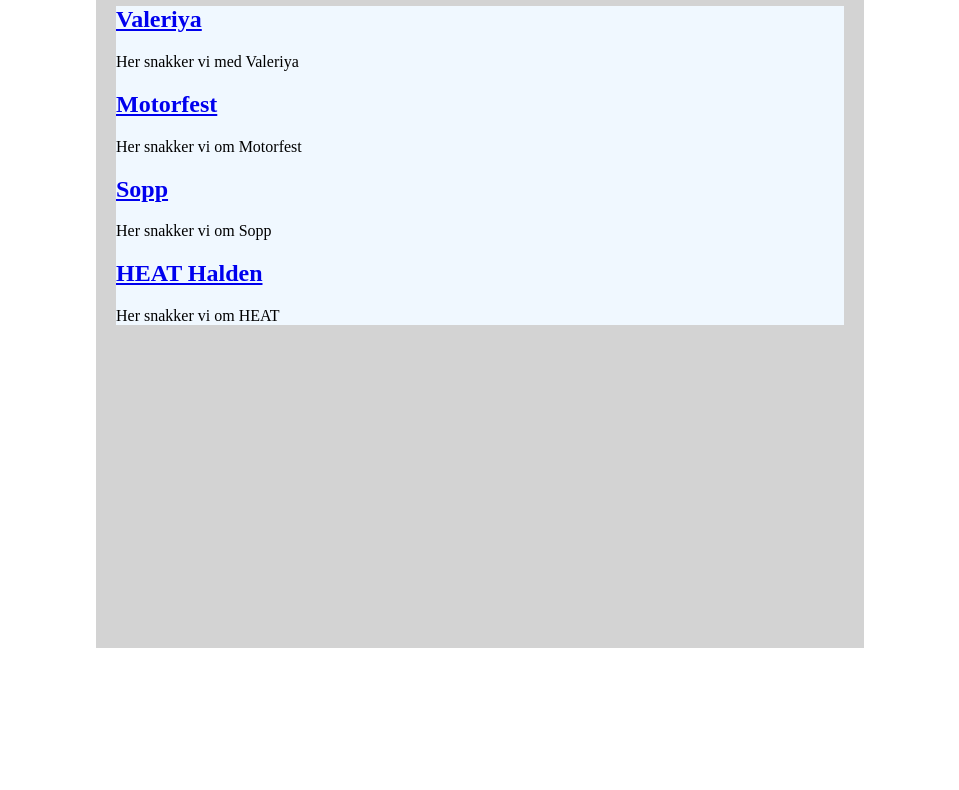
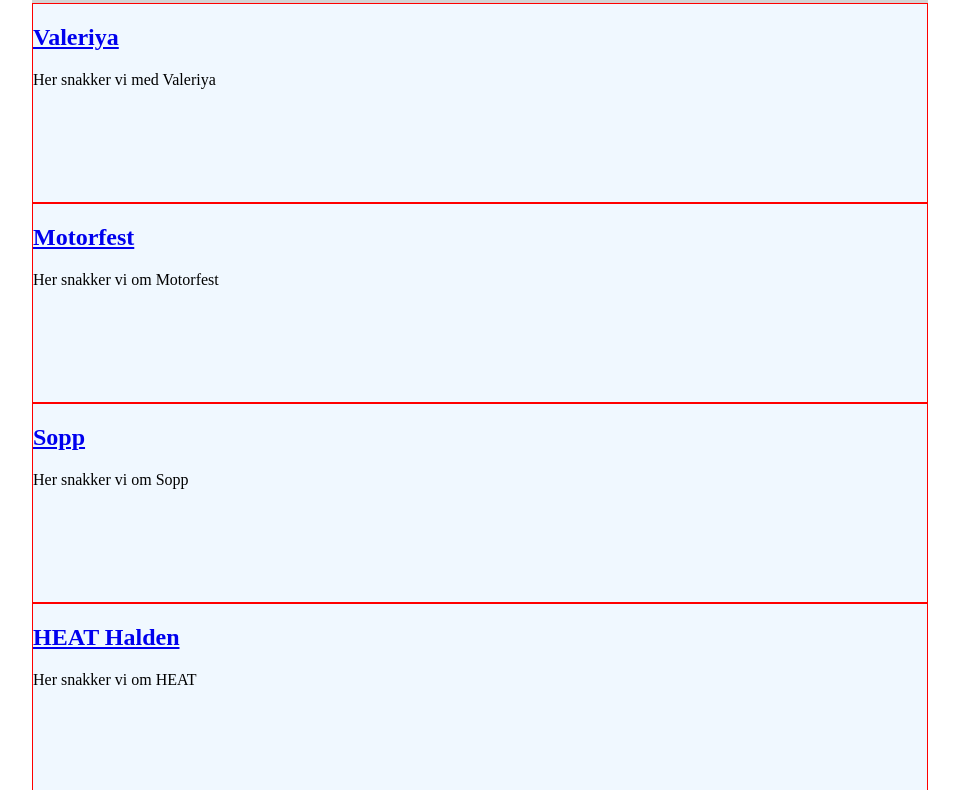
Before and after one commit to GJRTSN/Com-Des, a plain HTML site: page index.html in a window 1280 px wide. Shown: the part 223-1013 px from the top of the page, without its empty margins (160-1119 px from the left). Before the commit the page ends 871 px from the top, so only its background shows below. Drawn offline with Linux system fonts and the light colour scheme.

Commit message:
struktur

```diff
--- a/index.html
+++ b/index.html
@@ -26,19 +26,19 @@
     <main>
       <h1>Lokale nyheter</h1>
       <div id="articlecontainer">
-        <article id="story1">
+        <article class="articlebox" id="story1">
           <h2><a href="story1/template.html">Valeriya</a></h2>
           <p>Her snakker vi med Valeriya</p>
         </article>
-        <article id="story2">
+        <article class="articlebox" id="story2">
           <h2><a href="story2/files/template.html">Motorfest</a></h2>
           <p>Her snakker vi om Motorfest</p>
         </article>
-        <article id="story3">
+        <article class="articlebox" id="story3">
           <h2><a href="story3/index.html">Sopp</a></h2>
           <p>Her snakker vi om Sopp</p>
         </article>
-        <article id="story4">
+        <article class="articlebox" id="story4">
           <h2><a href="story4/index.html">HEAT Halden</a></h2>
           <p>Her snakker vi om HEAT</p>
         </article>
--- a/style.css
+++ b/style.css
@@ -1,3 +1,7 @@
+* {
+  box-sizing: border-box;
+}
+
 body {
   margin: 0;
   padding: 0;
@@ -7,13 +11,23 @@
 main {
   margin: 0 auto;
   background-color: lightgray;
-  width: 60%;
+  width: 70%;
   height: 700px;
+}
+
+main h1 {
+  margin: 20px;
 }
 
 #articlecontainer {
   background-color: aliceblue;
-  margin: 20px;
+  overflow: auto;
+}
+
+article {
+  border: 1px solid red;
+  width: 100%;
+  height: 200px;
 }
 
 nav {
@@ -28,7 +42,6 @@
 
 header {
   margin: 0 auto;
-
   margin-top: 20px;
   width: 60%;
 }
```
Also changed, not shown: story1/template.html (+1 -1 lines).
